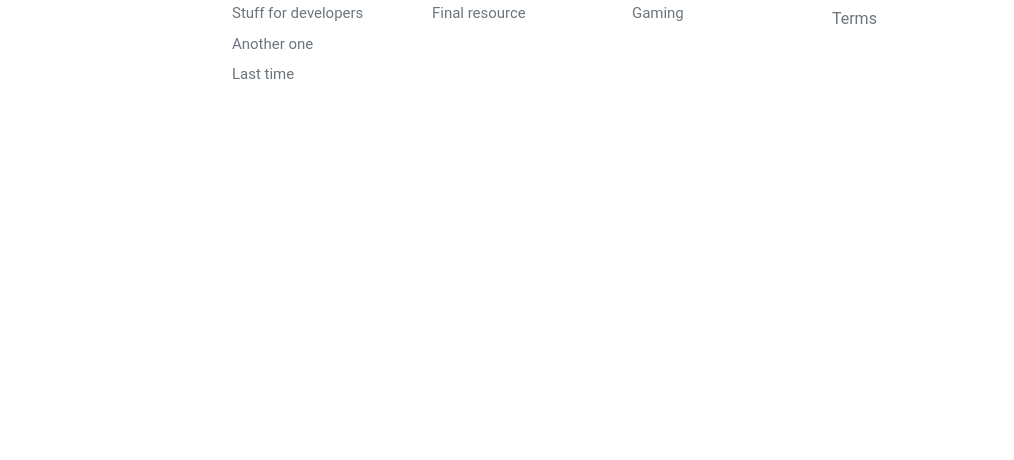
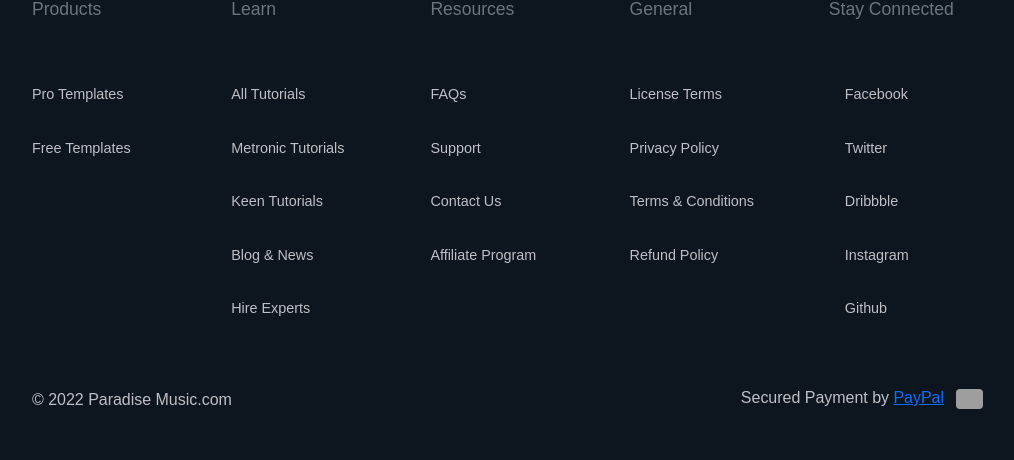
Before and after one commit to Ayseke88/Final-Project-may-2022, a Django app: page /checkout/deliverychoices in a window 1280 px wide. Shown: the part 778-1238 px from the top of the page, without its empty margins (120-1134 px from the left). Before the commit the page ends 857 px from the top, so only its background shows below. Run offline with Django 3.2, Linux system fonts and the light colour scheme; a user stored in the database is signed in; data comes from the database, SQL or seed files in the repository; both versions use the stored data as it was after the commit; grey boxes are pictures that could not be loaded.

Commit message:
Везде ебнул дивы закрытые

```diff
--- /dev/null
+++ b/static/store/css/footer.css
@@ -0,0 +1,114 @@
+
+
+
+.h1, .h2, .h3, .h4, .h5, .h6, h1, h2, h3, h4, h5, h6 {
+    color: #2f3044;
+    font-weight: 500;
+    line-height: 1.2;
+    margin-bottom: 0.5rem;
+  }
+
+
+  .row {
+    display: flex;
+    flex-wrap: wrap;
+    margin-left: -10px;
+    margin-right: -10px;
+  }
+
+  .col-6 {
+    flex: 0 0 50%;
+    max-width: 50%;
+    padding-left: 10px;
+    padding-right: 10px;
+    position: relative;
+    width: 100%;
+  }
+
+
+  .d-flex {
+  display: flex;
+  }
+  .flex-column {
+    flex-direction: column;
+  }
+
+
+  .bgi-position-y-top {
+    background-position-y: top;
+  }
+  .bgi-position-x-center {
+    background-position-x: center;
+  }
+  .bgi-no-repeat {
+    background-repeat: no-repeat;
+  }
+  .bgi-size-cover {
+    background-size: cover;
+  }
+
+
+  .h-150px {
+    height: 150px;
+  }
+
+
+
+
+
+
+  .font-size-4 {
+    font-size: 1.1rem;
+  }
+  .font-size-3 {
+    font-size: .9rem;
+  }
+
+
+
+  .block-dark {
+  background-color: #0d151e;
+  }
+  .dark-top-curved-bg {
+  background-image: url('https://keenthemes.com/images/misc/curve-dark-top-bg.png');
+  }
+
+  .text-muted, .text-muted i {
+  color: #e6e6ef;
+  }
+  .text-dark-60 {
+  color: #bfc0c5;
+  text-decoration: none;
+  }
+
+  .h-20px {
+  height: 20px;
+  }
+  .mr-2, .mx-2 {
+  margin-right: 0.5rem;
+  }
+  .rounded-sm {
+  border-radius: 0.25rem;
+  }
+
+
+  .mr-4, .mx-4 {
+    margin-right: 1rem;
+  }
+
+
+
+  @media (min-width: 992px)
+  {
+  .col-lg {
+    flex-basis: 0;
+    flex-grow: 1;
+    max-width: 100%;
+  }
+  .pb-lg-3, .py-lg-3 {
+      padding-bottom: 0.75rem;
+  }
+  .h-lg-225px {
+    height: 225px;
+  }
+  }
--- /dev/null
+++ b/static/store/css/home.css
@@ -0,0 +1,34 @@
+*{
+    font-family: 'Exo', sans-serif !important;
+    font-family: 'Mulish', sans-serif !important;
+    font-family: 'Oxygen', sans-serif !important;
+    font-family: 'Raleway', sans-serif !important;
+}
+.text-bas{
+    margin-top: 0;
+    margin-bottom: 0.3rem;
+}
+
+
+
+.navbar-nav .nav-item .nav-link{
+    font-size: 1.4em;
+    font-weight: 400;
+}
+.dropdown-menu {
+    display: block;
+    visibility: hidden;
+    opacity:0;
+    transform: translateY(-10px);
+    transition:.5s ease all;
+}
+.dropdown-menu.show {display: block;
+    visibility: visible;
+    opacity:1;
+    transform: translateY(0px);
+    transition:.5s ease all;
+}
+.img-fluid{
+    min-height: 16rem;
+    max-height: 16rem;
+}
--- a/templates/base.html
+++ b/templates/base.html
@@ -14,6 +14,8 @@
     integrity="sha384-ygbV9kiqUc6oa4msXn9868pTtWMgiQaeYH7/t7LECLbyPA2x65Kgf80OJFdroafW" crossorigin="anonymous">
   </script>
   <link rel="stylesheet" href="{% static 'core/css/base.css' %}">
+  <link rel="stylesheet" href="{% static 'store/css/home.css' %}">
+  <link rel="stylesheet" href="{% static 'store/css/footer.css' %}">
   <link rel="stylesheet" href="{% block stylesheet %}{% endblock %}">
 </head>
 
@@ -30,8 +32,8 @@
           <ul class="navbar-nav me-auto mb-2 mb-md-0">
 
             <li class="nav-item dropdown">
-                          <a class="nav-link dropdown-toggle" href="#" id="navbarDropdown" role="button"
-                              data-bs-toggle="dropdown" aria-expanded="false">
+              <a class="nav-link dropdown-toggle" href="#" id="navbarDropdown" role="button" data-bs-toggle="dropdown"
+                aria-expanded="false">
                 Genres
               </a>
               <ul class="dropdown-menu" aria-labelledby="navbarDropdown">
@@ -47,8 +49,7 @@
         </div>
 
         <form class="d-flex w-100 d-md-none">
-                  <input class="form-control me-2" type="search" placeholder="Search products or FAQ"
-                      aria-label="Search">
+          <input class="form-control me-2" type="search" placeholder="Search products or FAQ" aria-label="Search">
           <button class="btn btn-outline-secondary" type="submit">Search</button>
         </form>
 
@@ -56,8 +57,8 @@
         <a type="button" role="button" href="{% url "account:logout" %}"
           class="btn btn-outline-secondary border-0 basket-btn">
           <div>
-                      <svg xmlns="http://www.w3.org/2000/svg" width="22" height="22" fill="currentColor"
-                          class="bi bi-door-closed" viewBox="0 0 16 16">
+            <svg xmlns="http://www.w3.org/2000/svg" width="22" height="22" fill="currentColor" class="bi bi-door-closed"
+              viewBox="0 0 16 16">
               <path
                 d="M3 2a1 1 0 0 1 1-1h8a1 1 0 0 1 1 1v13h1.5a.5.5 0 0 1 0 1h-13a.5.5 0 0 1 0-1H3V2zm1 13h8V2H4v13z" />
               <path d="M9 9a1 1 0 1 0 2 0 1 1 0 0 0-2 0z" />
@@ -69,8 +70,8 @@
         <a type="button" role="button" href="{% url "account:login" %}"
           class="btn btn-outline-secondary border-0 basket-btn">
           <div>
-                      <svg xmlns="http://www.w3.org/2000/svg" width="22" height="22" fill="currentColor"
-                          class="bi bi-door-closed" viewBox="0 0 16 16">
+            <svg xmlns="http://www.w3.org/2000/svg" width="22" height="22" fill="currentColor" class="bi bi-door-closed"
+              viewBox="0 0 16 16">
               <path
                 d="M3 2a1 1 0 0 1 1-1h8a1 1 0 0 1 1 1v13h1.5a.5.5 0 0 1 0 1h-13a.5.5 0 0 1 0-1H3V2zm1 13h8V2H4v13z" />
               <path d="M9 9a1 1 0 1 0 2 0 1 1 0 0 0-2 0z" />
@@ -80,10 +81,11 @@
         </a>
         {% endif %}
 
-              <a type="button" role="button" href="{% url "account:dashboard" %}" class="btn btn-outline-secondary border-0 basket-btn">
+        <a type="button" role="button" href="{% url "account:dashboard" %}"
+          class="btn btn-outline-secondary border-0 basket-btn">
           <div>
-                          <svg xmlns="http://www.w3.org/2000/svg" width="22" height="22" fill="currentColor"
-                              class="bi bi-person" viewBox="0 0 16 16">
+            <svg xmlns="http://www.w3.org/2000/svg" width="22" height="22" fill="currentColor" class="bi bi-person"
+              viewBox="0 0 16 16">
               <path
                 d="M8 8a3 3 0 1 0 0-6 3 3 0 0 0 0 6zm2-3a2 2 0 1 1-4 0 2 2 0 0 1 4 0zm4 8c0 1-1 1-1 1H3s-1 0-1-1 1-4 6-4 6 3 6 4zm-1-.004c-.001-.246-.154-.986-.832-1.664C11.516 10.68 10.289 10 8 10c-2.29 0-3.516.68-4.168 1.332-.678.678-.83 1.418-.832 1.664h10z" />
             </svg>
@@ -104,8 +106,8 @@
           </div>
           {% endwith %}
           <div>
-                          <svg xmlns="http://www.w3.org/2000/svg" width="22" height="22" fill="currentColor"
-                              class="bi bi-cart3" viewBox="0 0 16 16">
+            <svg xmlns="http://www.w3.org/2000/svg" width="22" height="22" fill="currentColor" class="bi bi-cart3"
+              viewBox="0 0 16 16">
               <path
                 d="M0 1.5A.5.5 0 0 1 .5 1H2a.5.5 0 0 1 .485.379L2.89 3H14.5a.5.5 0 0 1 .49.598l-1 5a.5.5 0 0 1-.465.401l-9.397.472L4.415 11H13a.5.5 0 0 1 0 1H4a.5.5 0 0 1-.491-.408L2.01 3.607 1.61 2H.5a.5.5 0 0 1-.5-.5zM3.102 4l.84 4.479 9.144-.459L13.89 4H3.102zM5 12a2 2 0 1 0 0 4 2 2 0 0 0 0-4zm7 0a2 2 0 1 0 0 4 2 2 0 0 0 0-4zm-7 1a1 1 0 1 1 0 2 1 1 0 0 1 0-2zm7 0a1 1 0 1 1 0 2 1 1 0 0 1 0-2z" />
             </svg>
@@ -130,54 +132,131 @@
 
 
 
-  <footer class="container py-5 footer">
-    <hr>
-    <div class="row pt-4">
-      <div class="col-12 col-md">
-        <svg xmlns="http://www.w3.org/2000/svg" width="16" height="16" fill="currentColor" class="bi bi-asterisk"
-          viewBox="0 0 16 16">
-          <path
-            d="M8 0a1 1 0 0 1 1 1v5.268l4.562-2.634a1 1 0 1 1 1 1.732L10 8l4.562 2.634a1 1 0 1 1-1 1.732L9 9.732V15a1 1 0 1 1-2 0V9.732l-4.562 2.634a1 1 0 1 1-1-1.732L6 8 1.438 5.366a1 1 0 0 1 1-1.732L7 6.268V1a1 1 0 0 1 1-1z" />
-        </svg>
-        <small class="d-block mb-3 text-muted">&copy; 2017-2021</small>
+
+
+  <footer class="footer block-dark mt-n15 mt-lg-n30">
+
+    <div
+      class="h-150px h-lg-225px bgi-no-repeat bgi-position-x-center bgi-position-y-top bgi-size-cover dark-top-curved-bg">
     </div>
-      <div class="col-6 col-md fs15">
-        <h5>Features</h5>
-        <ul class="list-unstyled">
-          <li><a class="link-secondary text-decoration-none" href="#">Cool stuff</a></li>
-          <li><a class="link-secondary text-decoration-none" href="#">Random feature</a></li>
-          <li><a class="link-secondary text-decoration-none" href="#">Team feature</a></li>
-          <li><a class="link-secondary text-decoration-none" href="#">Stuff for developers</a></li>
-          <li><a class="link-secondary text-decoration-none" href="#">Another one</a></li>
-          <li><a class="link-secondary text-decoration-none" href="#">Last time</a></li>
-        </ul>
+
+    <div class="container mt-n15">
+      <div class="row">
+        <div class="col-6 col-lg">
+          <div class="pb-10">
+            <h3 class="text-muted mb-5 mb-lg-7 font-size-4">Products</h3>
+
+            <div class="d-flex flex-column font-size-3 font-weight-bold">
+              <a href="" class="text-dark-60 text-hover-primary py-2 py-lg-3">Pro
+                Templates</a>
+              <a href="" class="text-dark-60 text-hover-primary py-2 py-lg-3">Free Templates</a>
+
             </div>
-      <div class="col-6 col-md fs15">
-        <h5>Resources</h5>
-        <ul class="list-unstyled">
-          <li><a class="link-secondary text-decoration-none" href="#">Resource name</a></li>
-          <li><a class="link-secondary text-decoration-none" href="#">Resource</a></li>
-          <li><a class="link-secondary text-decoration-none" href="#">Another resource</a></li>
-          <li><a class="link-secondary text-decoration-none" href="#">Final resource</a></li>
-        </ul>
           </div>
-      <div class="col-6 col-md fs15">
-        <h5>Resources</h5>
-        <ul class="list-unstyled">
-          <li><a class="link-secondary text-decoration-none" href="#">Business</a></li>
-          <li><a class="link-secondary text-decoration-none" href="#">Education</a></li>
-          <li><a class="link-secondary text-decoration-none" href="#">Government</a></li>
-          <li><a class="link-secondary text-decoration-none" href="#">Gaming</a></li>
-        </ul>
         </div>
-      <div class="col-6 col-md">
-        <h5>About</h5>
-        <ul class="list-unstyled">
-          <li><a class="link-secondary text-decoration-none" href="#">Team</a></li>
-          <li><a class="link-secondary text-decoration-none" href="#">Locations</a></li>
-          <li><a class="link-secondary text-decoration-none" href="#">Privacy</a></li>
-          <li><a class="link-secondary text-decoration-none" href="#">Terms</a></li>
-        </ul>
+
+        <div class="col-6 col-lg">
+          <div class="pb-10">
+            <h3 class="text-muted mb-5 mb-lg-7 font-size-4">Learn</h3>
+
+            <div class="d-flex flex-column font-size-3 font-weight-bold">
+              <a href="" class="text-dark-60 text-hover-primary py-2 py-lg-3">All
+                Tutorials</a>
+              <a href="" class="text-dark-60 text-hover-primary py-2 py-lg-3">Metronic Tutorials</a>
+              <a href="" class="text-dark-60 text-hover-primary py-2 py-lg-3">Keen Tutorials</a>
+              <a href="" class="text-dark-60 text-hover-primary py-2 py-lg-3">Blog &amp; News</a>
+              <a href="" class="text-dark-60 text-hover-primary py-2 py-lg-3">Hire Experts</a>
+            </div>
+          </div>
+        </div>
+
+        <div class="col-6 col-lg">
+          <div class="pb-10">
+            <h3 class="text-muted mb-5 mb-lg-7 font-size-4">Resources</h3>
+
+            <div class="d-flex flex-column font-size-3 font-weight-bold">
+              <a href="" class="text-dark-60 text-hover-primary py-2 py-lg-3">FAQs</a>
+              <a href="" class="text-dark-60 text-hover-primary py-2 py-lg-3">Support</a>
+              <a href="" class="text-dark-60 text-hover-primary py-2 py-lg-3">Contact Us</a>
+              <a href="" class="text-dark-60 text-hover-primary py-2 py-lg-3">Affiliate Program</a>
+            </div>
+          </div>
+        </div>
+
+        <div class="col-6 col-lg">
+          <div class="pb-10">
+            <h3 class="text-muted mb-5 mb-lg-7 font-size-4">General</h3>
+
+            <div class="d-flex flex-column font-size-3 font-weight-bold">
+              <a href="" class="text-dark-60 text-hover-primary py-2 py-lg-3">License Terms</a>
+              <a href="" class="text-dark-60 text-hover-primary py-2 py-lg-3">Privacy Policy</a>
+              <a href="" class="text-dark-60 text-hover-primary py-2 py-lg-3">Terms &amp; Conditions</a>
+              <a href="" class="text-dark-60 text-hover-primary py-2 py-lg-3">Refund Policy</a>
+            </div>
+          </div>
+        </div>
+
+        <div class="col-6 col-lg">
+          <div class="pb-10">
+            <h3 class="text-muted mb-5 mb-lg-7 font-size-4">Stay Connected</h3>
+
+            <div class="d-flex flex-column font-size-3 font-weight-bold">
+              <a href="" class="d-flex align-items-center text-center text-dark-60 text-hover-primary py-2 py-lg-3">
+                <img src="" data-lazy-src="" class="w-20px mr-4 loaded" alt="">
+                Facebook
+              </a>
+              <a href="" class="d-flex align-items-center text-center text-dark-60 text-hover-primary py-2 py-lg-3">
+                <img src="" data-lazy-src="" class="w-20px mr-4 loaded" alt="">
+                Twitter
+              </a>
+              <a href="" class="d-flex align-items-center text-center text-dark-60 text-hover-primary py-2 py-lg-3">
+                <img src="" data-lazy-src="" class="w-20px mr-4 loaded" alt="">
+                Dribbble
+              </a>
+              <a href="" class="d-flex align-items-center text-center text-dark-60 text-hover-primary py-2 py-lg-3">
+                <img src="" class="w-20px mr-4 loaded" data-lazy-src="" alt="">
+                Instagram
+              </a>
+              <a href="" class="d-flex align-items-center text-center text-dark-60 text-hover-primary py-2 py-lg-3">
+                <img src="" class="w-20px mr-4 loaded" data-lazy-src="" alt="">
+                Github
+              </a>
+            </div>
+          </div>
+        </div>
+      </div>
+    </div>
+
+    <div class="page_speed_247610277"></div>
+
+    <div class="container py-5 py-lg-10">
+      <div class="d-flex flex-column flex-md-row align-items-center justify-content-center justify-content-md-between">
+        <div class="d-flex align-items-center mr-md-2 order-2 order-md-1">
+
+
+
+          <span class="font-size-2 font-weight-bold text-dark-60 pt-1" href="">
+            © 2022 Paradise Music.com
+          </span>
+
+        </div>
+
+        <div
+          class="d-flex flex-column flex-md-row align-items-center justify-content-center order-1 order-md-2 mb-5 mb-md-0">
+          <div class="font-size-2 font-weight-bold text-dark-60 mb-5 mb-md-0">
+            Secured Payment by <a href="" target="_blank" class="text-dark-50 text-hover-primary">PayPal</a>
+          </div>
+
+          <div class="ml-4">
+            <img src="" data-lazy-src="" alt="" class="h-20px mr-2 rounded-sm loaded">
+
+            <img src="h" data-lazy-src="h" alt="" class="h-20px mr-2 rounded-sm loaded">
+
+            <img src="" data-lazy-src="" alt="" class="h-20px mr-2 rounded-sm loaded">
+
+            <img src="" data-lazy-src="" alt="" class="h-20px rounded-sm loaded">
+          </div>
+        </div>
       </div>
     </div>
   </footer>
```
Also changed, not shown: templates/store/index.html (+20 -16 lines), db.sqlite3. Lines whose indentation alone changed are shown as unchanged.
